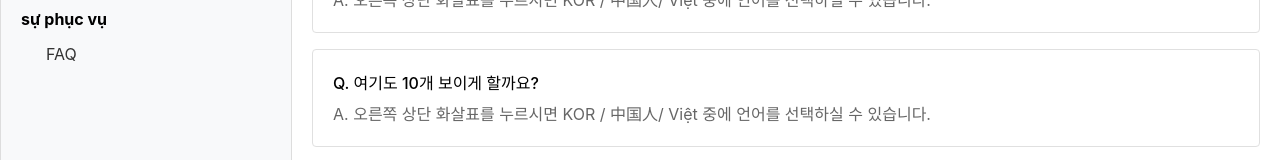
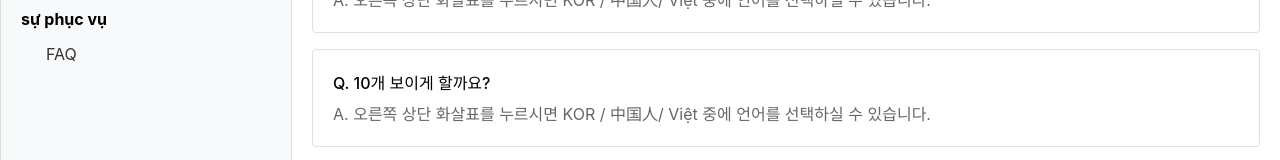
Before and after one commit to CapstoneDesign24-2/frontend, a React (Create React App) app: page /faq in a window 1280 px wide. Shown: the part 389-549 px from the top of the page. Built offline with nearby package versions, Linux system fonts and the light colour scheme.

Commit message:
배포 테스트 용

```diff
--- a/src/page/FAQPage.jsx
+++ b/src/page/FAQPage.jsx
@@ -16,7 +16,7 @@ const FAQPage = () => {
       answer: '오른쪽 상단 화살표를 누르시면 KOR / 中国人/ Việt 중에 언어를 선택하실 수 있습니다.',
     },
     {
-      question: '여기도 10개 보이게 할까요?',
+      question: '10개 보이게 할까요?',
       answer: '오른쪽 상단 화살표를 누르시면 KOR / 中国人/ Việt 중에 언어를 선택하실 수 있습니다.',
     },
     {
```
